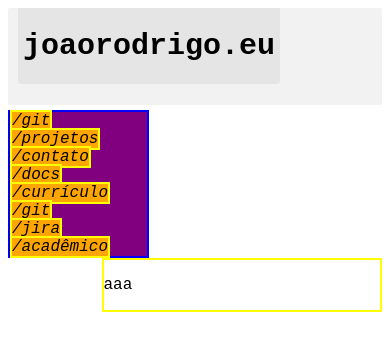
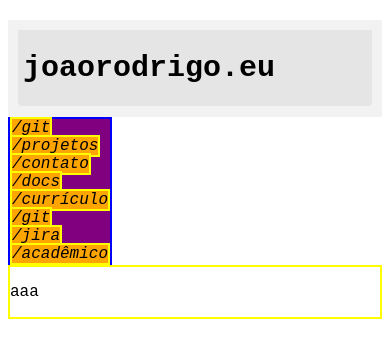
Before and after one commit to Plugner/joaorodrigo.eu, a plain HTML site: page index.html in a window 390 px wide. Drawn offline with Linux system fonts and the light colour scheme.

Commit message:
Atualizado CSS e página principal.

```diff
--- a/main.css
+++ b/main.css
@@ -1,10 +1,60 @@
+body {
+    font-family: source-code-pro, monospace; font-style: normal; font-weight: 200;
+}
+#italic {
+    font-style: italic;
+}
+span#sidebar-link {
+    background-color: orange;
+    border: 2px yellow solid;
+    margin-top: 15px;
+
+}
+a {
+    text-decoration: none !important;
+    color: inherit;
+}
+/* Base styles */
+div#container {
+    display: table;
+    width: 100%;
+    border-collapse: collapse;
+    position: relative;
+    min-height: 100vh;
+}
+
+div#sidebar {
+    display: table-cell;
+    width: 20%;
+    background-color: purple;
+    border: 2px blue solid;
+    vertical-align: top;
+    //padding-right: 10px;
+}
+
+div#other {
+    position: absolute;
+    top: 0;
+    bottom: 0;
+    left: 20%;
+    right: 0;
+    border: 2px yellow solid;
+    display: flex;
+    align-items: center;
+}
+
+div#headbar {
+    background-color: #F2F2F2;
+    border-radius: 2px;
+    padding: 10px;
+    height: 8ch;
+    margin-top: 20px;
+}
+
 div#headbar-title {
     background-color: #E5E5E5;
     padding: 1px;
     text-align: left;
-    position: absolute;
-    top: 0px;
-    z-index: 1;
     font-size: 15px;
     border-bottom-left-radius: 4px;
     border-bottom-right-radius: 4px;
@@ -12,48 +62,23 @@ div#headbar-title {
     padding-left: 5px;
 }
 
-div#headbar {
-    background-color: #F2F2F2;
-    position: relative;
-    border-radius: 2px;
-    padding: 10px;
-    top: 0px;
-    left: 0px;
-    height: 8ch;
-    right: 0px;
+/* Responsive adjustments */
+@media (max-width: 768px) {
+    div#container {
+        display: block;
+        min-height: auto;
+    }
+
+    div#sidebar {
+        width: 100%;
+        padding-right: 0;
+    }
+
+    div#other {
+        position: relative;
+        top: auto;
+        bottom: auto;
+        left: auto;
+        right: auto;
+    }
 }
-div#sidebar {
-    margin-top: 5px;
-    background-color: purple;
-    display:table;
-    border: 2px blue solid;
-    padding-right: 10%;
-    justify-content: space-between;
-    max-width: max-content;
-
-}
-div#other {
-    margin-left: 25%;
-    /* background-color: green; */
-    border: 2px yellow solid;
-    display: flex;
-}
-
-a {
-    text-decoration: none !important;
-    color: inherit;
-}
-
-span#sidebar-link {
-    background-color: orange;
-    border: 2px yellow solid;
-    margin-top: 15px;
-
-}
-
-body {
-    font-family: source-code-pro, monospace; font-style: normal; font-weight: 200;
-}
-#italic {
-    font-style: italic;
-}
```
